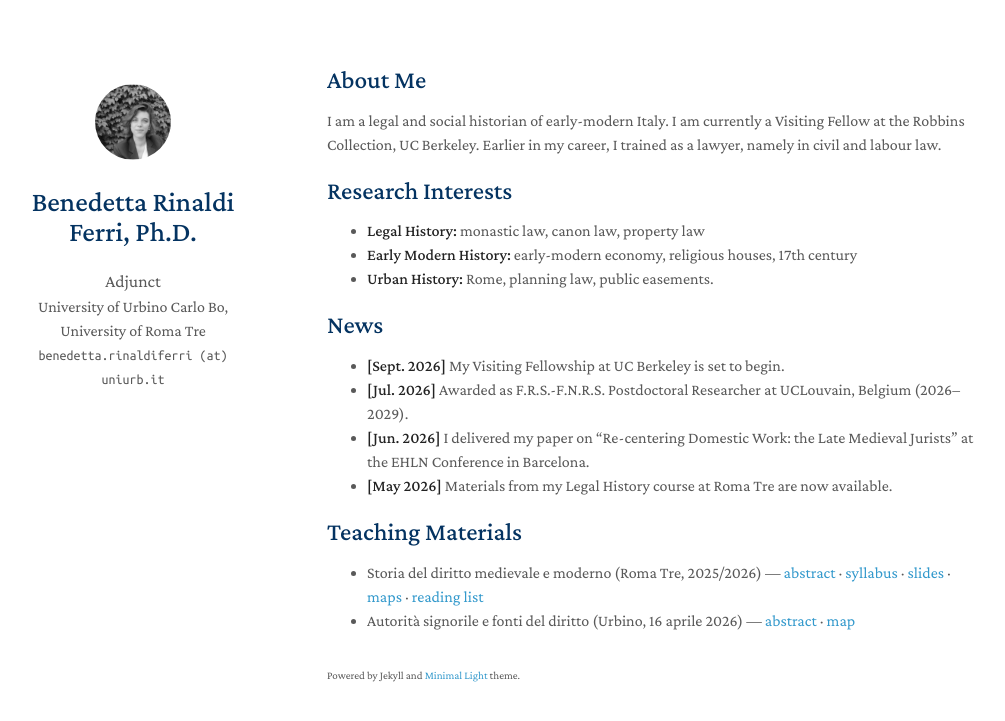
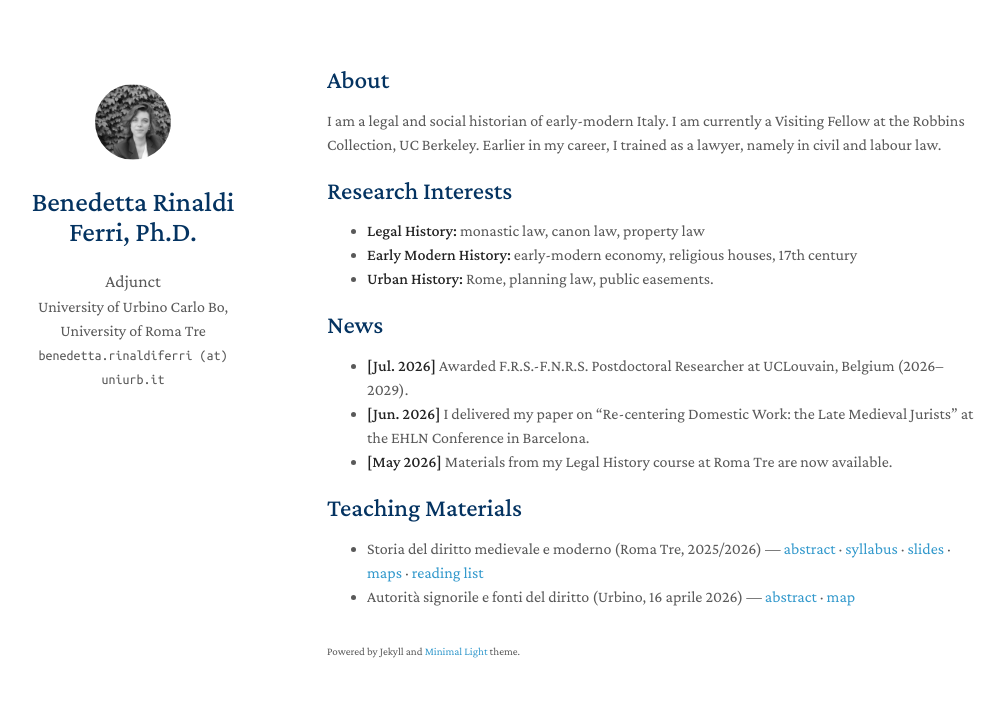
Before and after one commit to rinaldiferri/rinaldiferri.github.io, a Jekyll site: the page built from index.md, in a window 1280 px wide. Shown: the top 721 px of the page, without its empty margins (143-1148 px from the left). Built offline with Jekyll 4.4.1, drawn with Linux system fonts in a browser that asks for light colours; a style sheet for code colours, icons or effects is not loaded; our own code applies the rules of GitHub Pages for plain Markdown files.

Commit message:
Update index.md

```diff
--- a/index.md
+++ b/index.md
@@ -2,7 +2,7 @@
 layout: homepage
 ---
 
-## About Me
+## About
 
 I am a legal and social historian of early-modern Italy. I am currently a Visiting Fellow at the Robbins Collection, UC Berkeley. Earlier in my career, I trained as a lawyer, namely in civil and labour law.
 
@@ -14,8 +14,7 @@ I am a legal and social historian of early-modern Italy. I am currently a Visiti
 
 ## News
 
-- **[Sept. 2026]** My Visiting Fellowship at UC Berkeley is set to begin.
-- **[Jul. 2026]** Awarded as F.R.S.-F.N.R.S. Postdoctoral Researcher at UCLouvain, Belgium (2026–2029).
+- **[Jul. 2026]** Awarded F.R.S.-F.N.R.S. Postdoctoral Researcher at UCLouvain, Belgium (2026–2029).
 - **[Jun. 2026]** I delivered my paper on "Re-centering Domestic Work: the Late Medieval Jurists" at the EHLN Conference in Barcelona.
 - **[May 2026]** Materials from my Legal History course at Roma Tre are now available.
 
```
